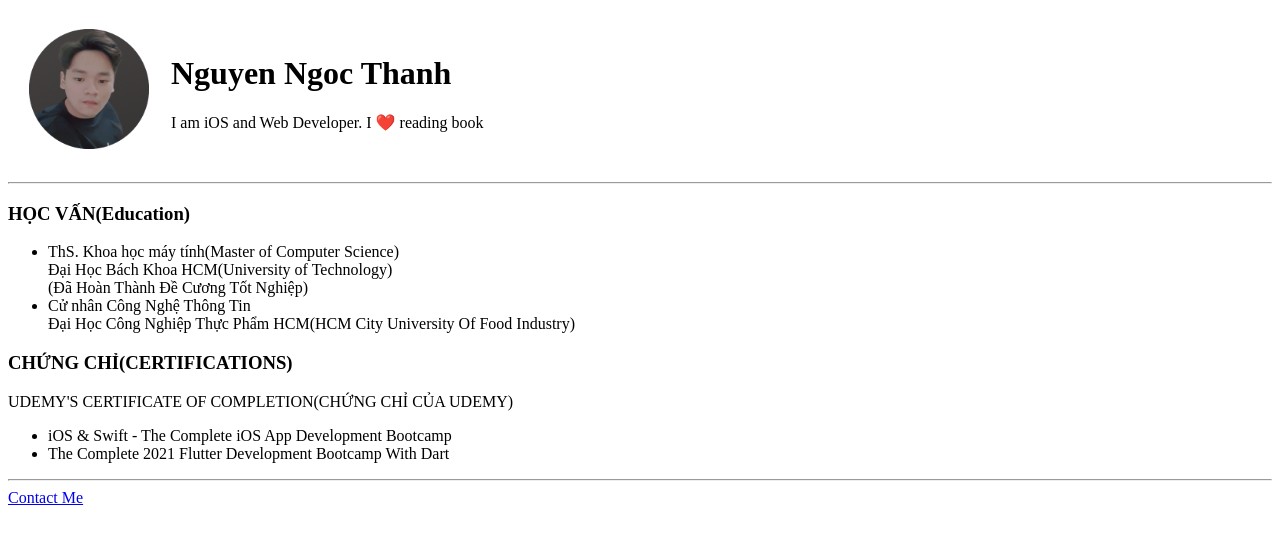
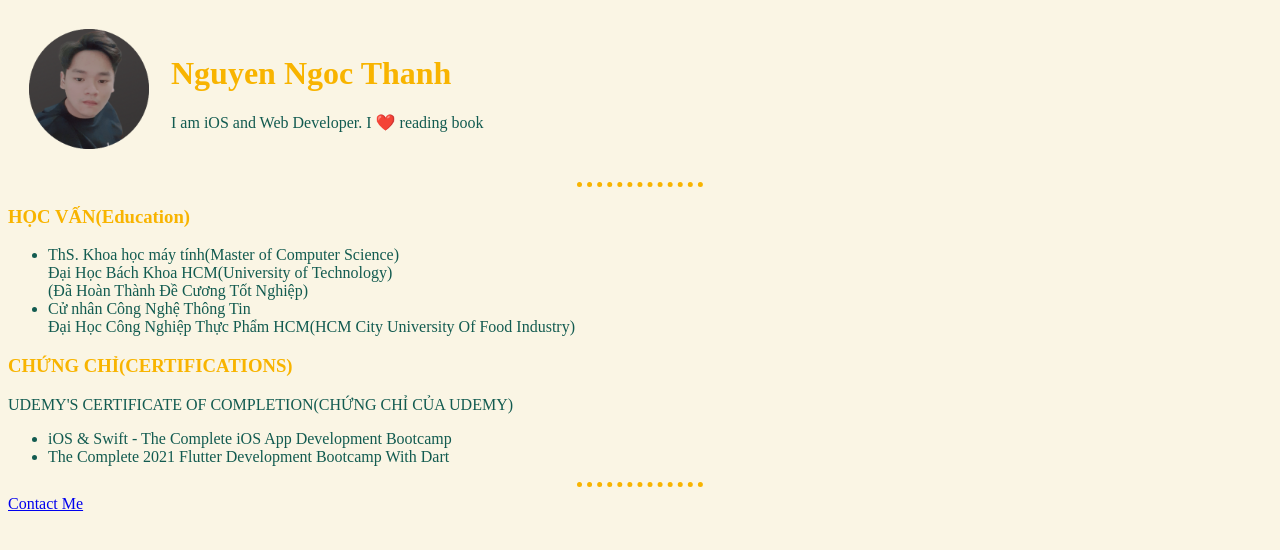
Before and after one commit to thanhnnt-git/CV, a plain HTML site: page index.html in a window 1280 px wide. Drawn offline with Linux system fonts and the light colour scheme.

Commit message:
add css style

```diff
--- /dev/null
+++ b/css/styles.css
@@ -0,0 +1,19 @@
+body {
+  background-color: #FAF5E4;
+  color: #125B50;
+}
+
+hr {
+  width: 10%;
+  border-style: dotted none none;
+  border-width: 5px;
+  border-color: #F8B400;
+}
+
+h1 {
+    color: #F8B400;
+}
+
+h3 {
+    color: #F8B400;
+}
--- a/index.html
+++ b/index.html
@@ -3,6 +3,9 @@
   <head>
     <meta charset="UTF-8" />
     <title>Thanh's Personal Site</title>
+    <link rel="stylesheet" href="css/styles.css">
+
+
   </head>
   <body>
     <table cellspacing="20">
```
Also changed, not shown: contact-me.html (+1 -0 lines).
